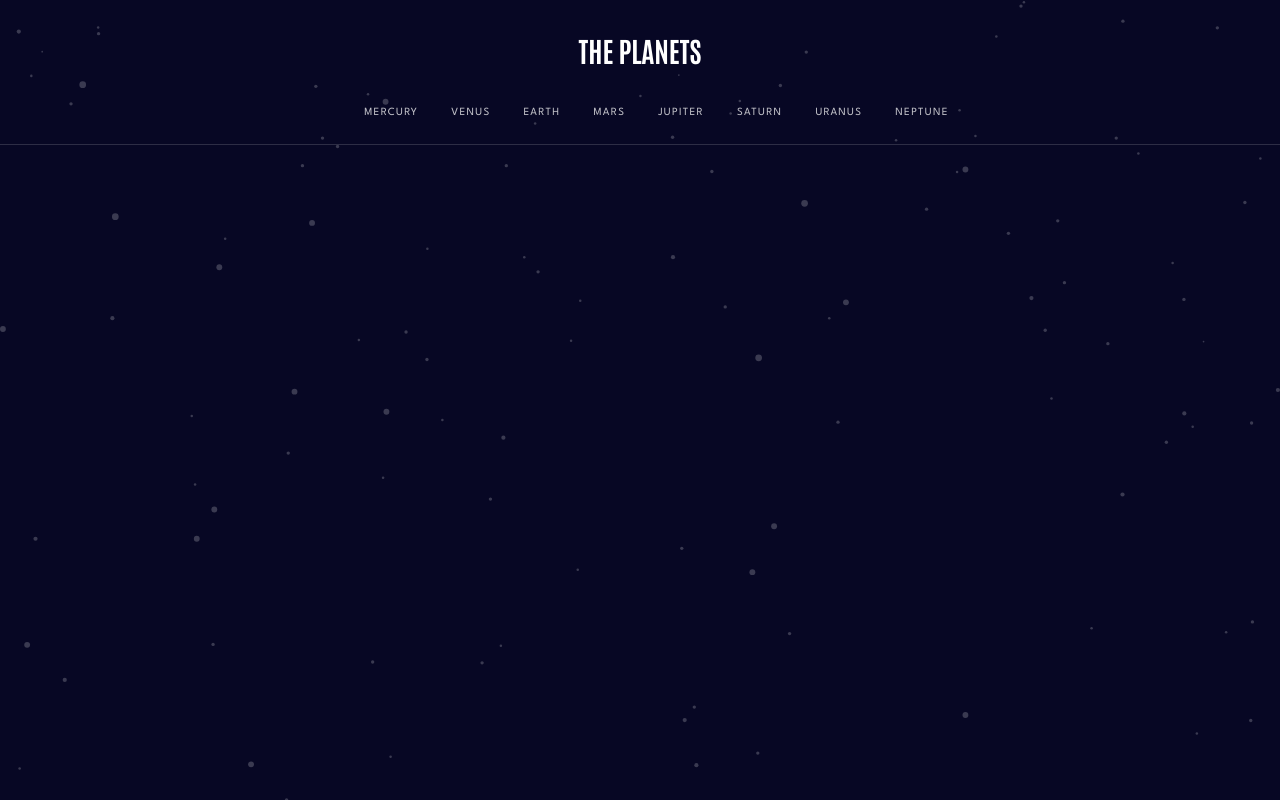
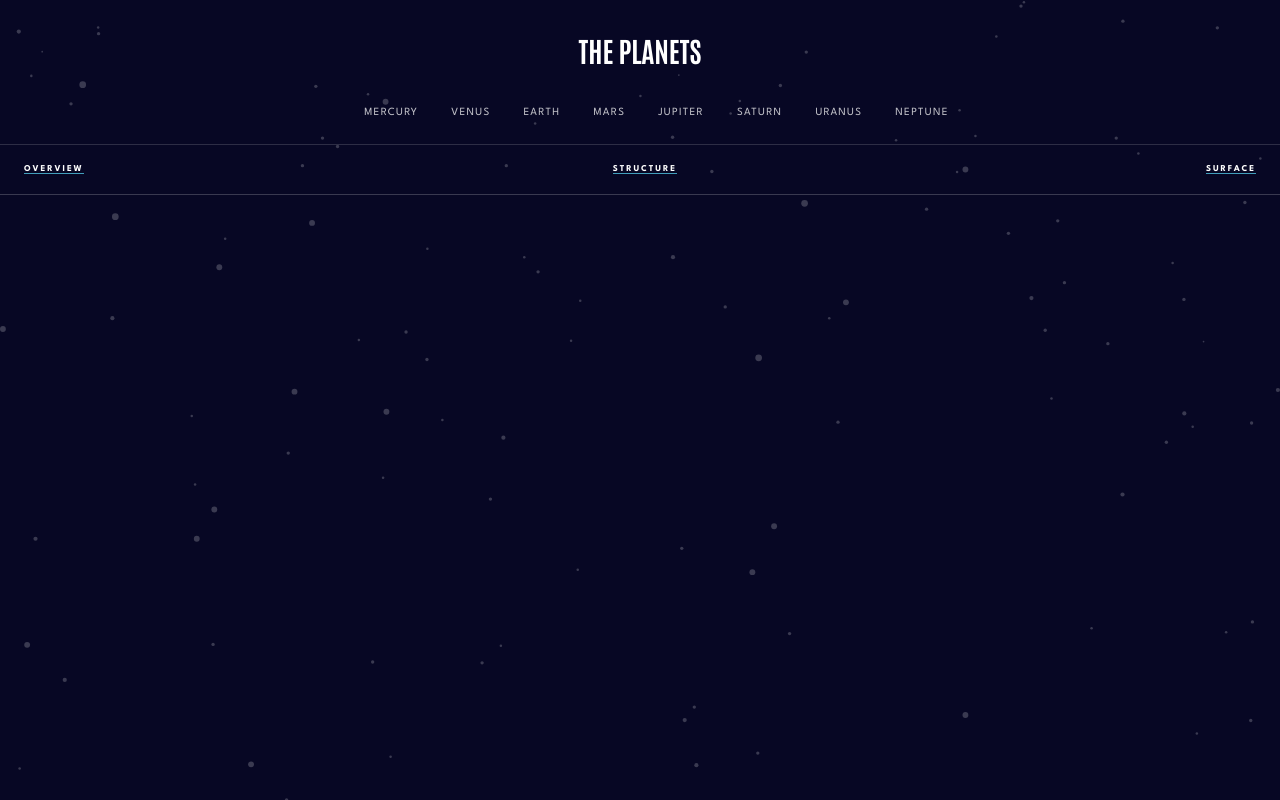
Before and after one commit to EdwardShanahan09/planets-fact-life, a React (Vite) app: page / in a window 1280 px wide. Built offline with nearby package versions, Linux system fonts and the light colour scheme.

Commit message:
Add TabButton and TabButtons component

```diff
--- a/src/App.jsx
+++ b/src/App.jsx
@@ -1,6 +1,7 @@
 import BgImage from "./assets/images/background-stars.svg";
 import "./App.scss";
 import Navbar from "./components/Navbar/Navbar";
+import PlanetPage from "./components/PlanetPage/PlanentPage";
 
 function App() {
   return (
@@ -11,6 +12,8 @@ function App() {
       }}
     >
       <Navbar />
+
+      <PlanetPage />
     </div>
   );
 }
--- /dev/null
+++ b/src/components/PlanetPage/PlanentPage.jsx
@@ -0,0 +1,12 @@
+import TabButtons from "../TabButtons/TabButton";
+import "./PlanetPage.scss";
+
+const PlanetPage = () => {
+  return (
+    <div className="Planet">
+      <TabButtons />
+    </div>
+  );
+};
+
+export default PlanetPage;
--- /dev/null
+++ b/src/components/TabButton/TabButton.jsx
@@ -0,0 +1,11 @@
+import "./TabButton.scss";
+
+const TabButton = ({ text }) => {
+  return (
+    <button style={{ borderBottom: "1px solid #419EBB" }} className="TabButton">
+      {text}
+    </button>
+  );
+};
+
+export default TabButton;
--- /dev/null
+++ b/src/components/TabButton/TabButton.scss
@@ -0,0 +1,10 @@
+.TabButton {
+  color: #fff;
+  font-family: inherit;
+  font-size: 0.9rem;
+  font-weight: bold;
+  letter-spacing: 1.93px;
+  text-transform: uppercase;
+  background-color: transparent;
+  border: none;
+}
--- /dev/null
+++ b/src/components/TabButtons/TabButton.jsx
@@ -0,0 +1,15 @@
+import "./TabButtons.scss";
+import TabButton from "../TabButton/TabButton";
+const TabButtonList = ["Overview", "Structure", "Surface"];
+
+const TabButtons = () => {
+  return (
+    <div className="TabButtons">
+      {TabButtonList.map((button, index) => (
+        <TabButton key={index} text={button} />
+      ))}
+    </div>
+  );
+};
+
+export default TabButtons;
--- /dev/null
+++ b/src/components/TabButtons/TabButtons.scss
@@ -0,0 +1,7 @@
+.TabButtons {
+  padding: 2rem 2.4rem;
+  display: flex;
+  align-items: center;
+  justify-content: space-between;
+  border-bottom: 1px solid #393950;
+}
```
Also changed, not shown: src/components/Planet/Planent.jsx (deleted, +0 -11 lines), src/components/PlanetPage/PlanetPage.scss (added).
